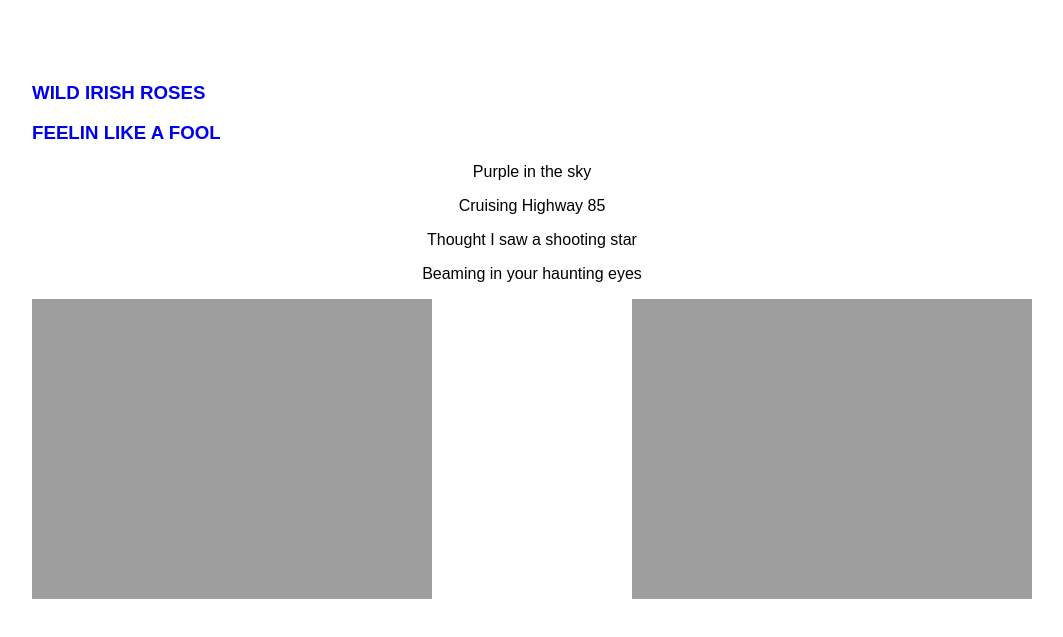
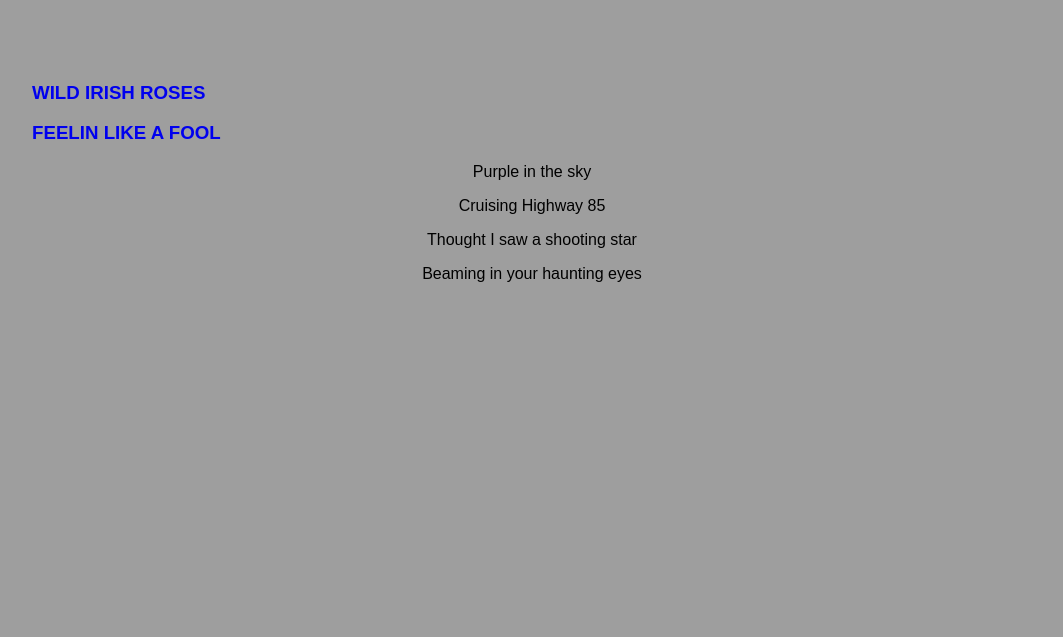
Before and after one commit to lgahart/netart, a plain HTML site: page index.html in a window 1280 px wide. Shown: the part 97-734 px from the top of the page, without its empty margins (108-1171 px from the left). Drawn offline with Linux system fonts and the light colour scheme; the site is published under a folder, as on GitHub Pages, so addresses that start at the root find nothing.

Commit message:
Update index.html

```diff
--- a/index.html
+++ b/index.html
@@ -8,7 +8,7 @@
     <style>
     body {
 
-    background-image: url("/images/vudo.png");
+    background-image: url("images/vudo.png");
     }
 
 
```
